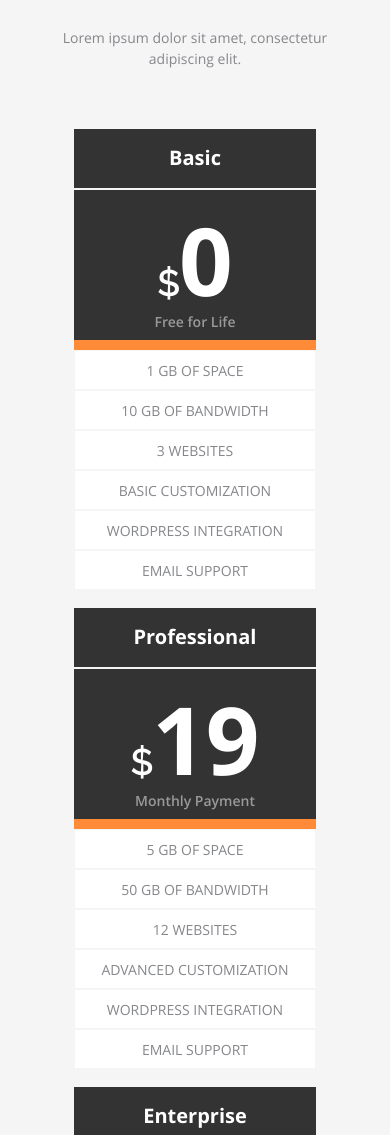
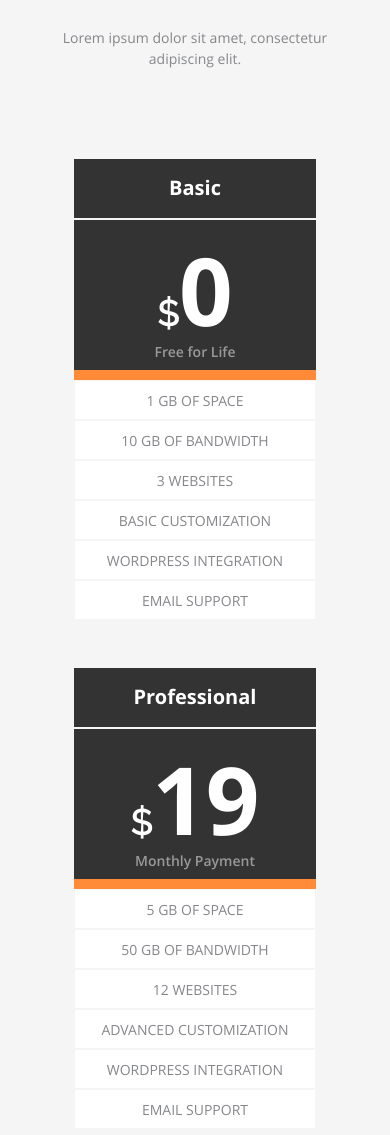
Before and after one commit to darkus007/Axit, a website: page src/index.html in a window 390 px wide. Shown: the part 4485-5620 px from the top of the page. Drawn offline with Linux system fonts and the light colour scheme; files whose address does not match are found by name.

Commit message:
Minor edits (media).

```diff
--- a/src/sass/blocks/_media.scss
+++ b/src/sass/blocks/_media.scss
@@ -185,7 +185,7 @@
             min-height: 1000px;
         }
         &__item {
-            margin-top: 15px;
+            margin-top: 45px;
         }
     }
     .reviews {
@@ -321,7 +321,7 @@
     }
     .pricing {
         &__wrapper {
-            min-height: 1420px;
+            min-height: 1500px;
         }
     }
     .contact-us {
```
Also changed, not shown: src/css/style.min.css.
